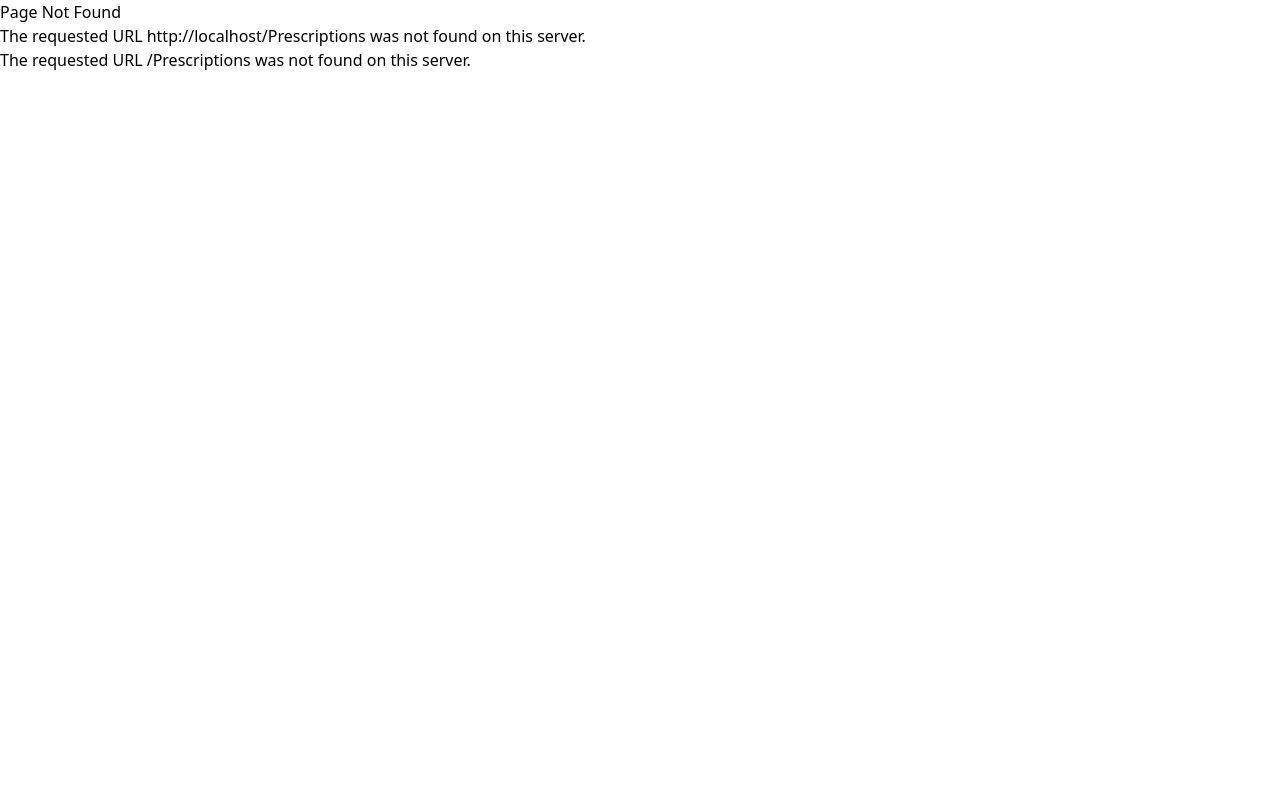
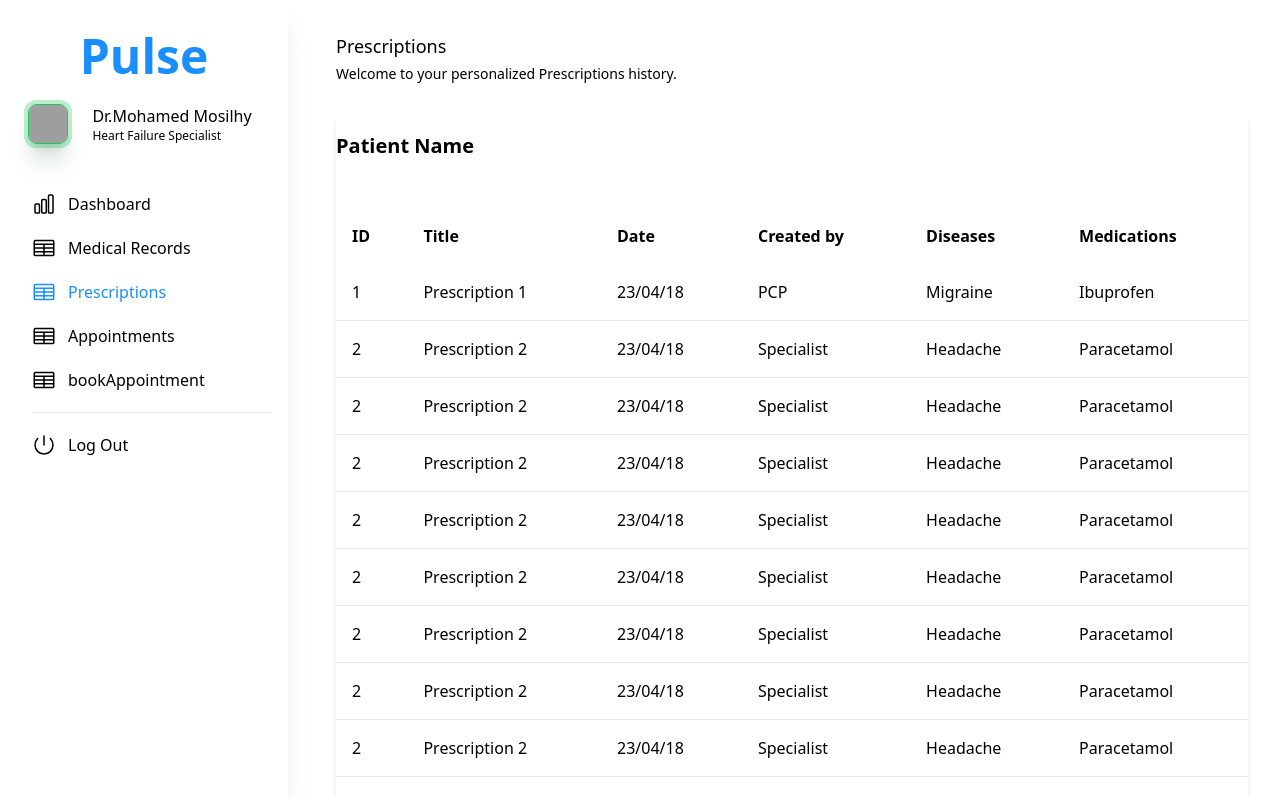
Before and after one commit to fadymohsen/CardioMaticClinic, a React (Create React App) app: page /Prescriptions in a window 1280 px wide. Before the commit this address had no page. Shown: the top 797 px of the page. Built offline with nearby package versions, Linux system fonts and the light colour scheme; grey boxes are pictures that could not be loaded.

Commit message:
Add files via upload

```diff
--- a/src/App.js
+++ b/src/App.js
@@ -7,6 +7,11 @@ import Login from "./Pages/Login";
 import SignUp from "./Pages/Signup";
 import Dashboard from "./Pages/Dashboard";
 import MedicalRecords from "./Pages/MedicalRecords";
+import PrescriptionsPage from"./Pages/Prescriptions";
+import Appointmentspage from"./Pages/Appointments";
+import BookAppointment from "./Pages/BookAppointment";
+
+
 function App() {
   return (
     <div className="App">
@@ -17,6 +22,9 @@ function App() {
           <Route path="signup" element={<SignUp />} />
           <Route path="dashboard" element={<Dashboard />}></Route>
           <Route path="records" element={<MedicalRecords />}></Route>
+          <Route path="Prescriptions" element={<PrescriptionsPage />}></Route>
+          <Route path="Appointment" element={<Appointmentspage />}></Route>
+          <Route path="bookAppointment" element={<BookAppointment />}></Route>
           <Route path="*" element={<NotFound />} />
         </Routes>
       </Router>
```
